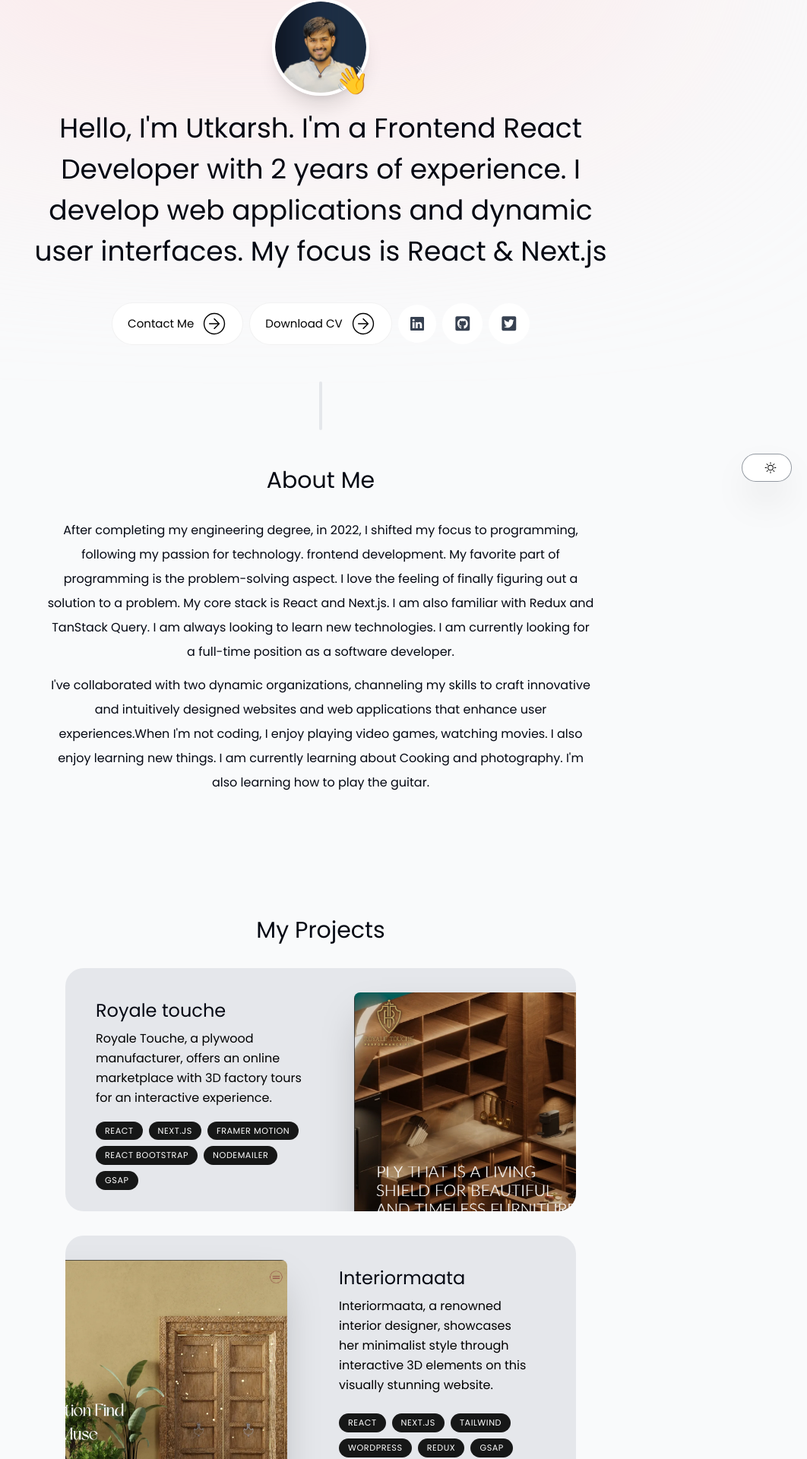
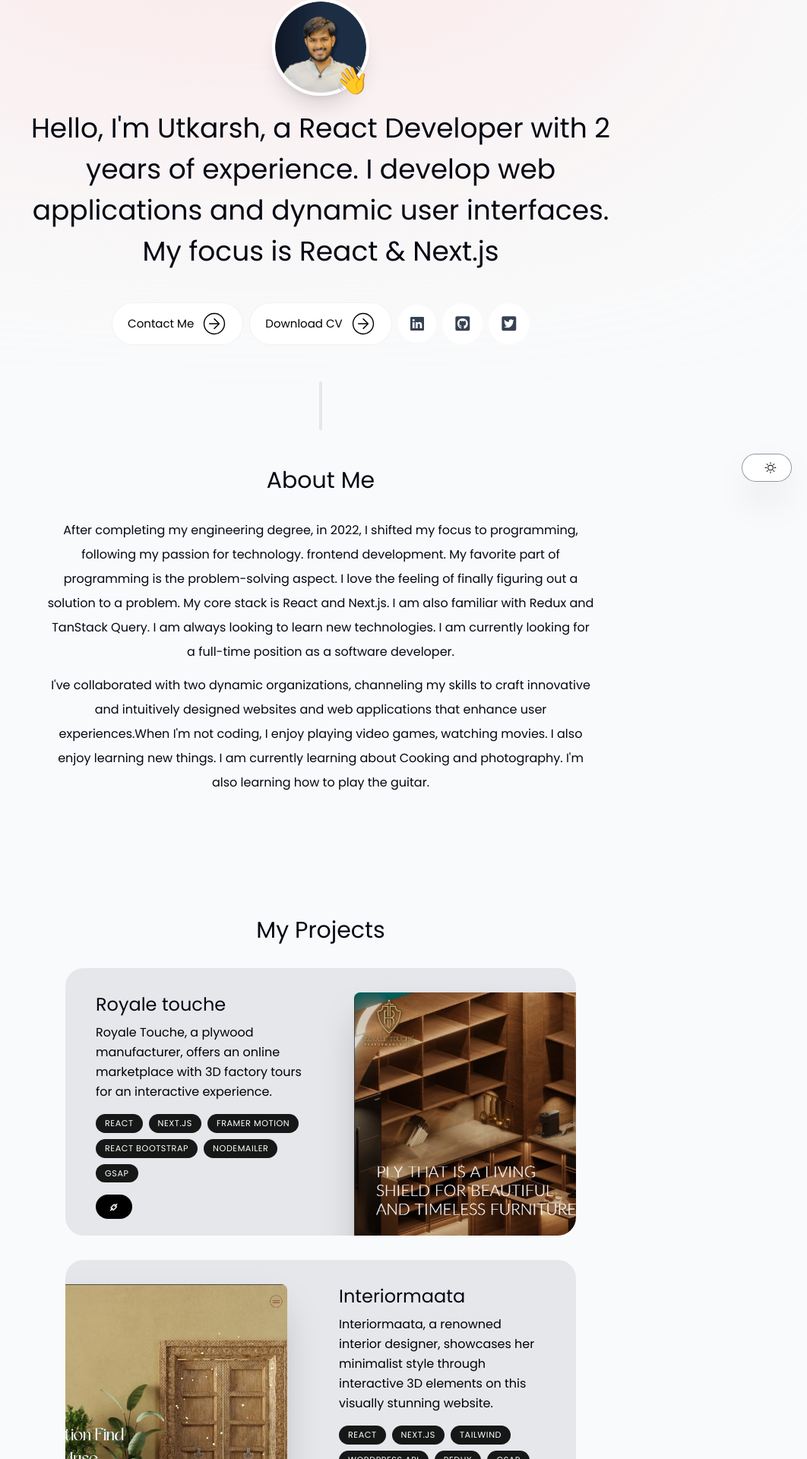
Before and after one commit to utkarshyadav11/nework, a Next.js app: page / in a window 1280 px wide. Shown: the part 146-2066 px from the top of the page at 76% size, without its empty margins (218-1280 px from the left). Built offline with nearby package versions, Linux system fonts and the light colour scheme.

Commit message:
new push

```diff
--- a/components/about.tsx
+++ b/components/about.tsx
@@ -46,5 +46,8 @@ export default function About() {
         learning how to play the guitar.
       </p>
     </motion.section>
+
+
+
   );
 }
--- a/components/intro.tsx
+++ b/components/intro.tsx
@@ -11,6 +11,7 @@ import { FaGithubSquare } from "react-icons/fa";
 import { FaTwitterSquare } from "react-icons/fa";
 import { useSectionInView } from "@/lib/hooks";
 import { useActiveSectionContext } from "@/context/active-section-context";
+
 
 export default function Intro() {
   const { ref } = useSectionInView("Home", 0.5);
@@ -65,8 +66,8 @@ export default function Intro() {
         animate={{ opacity: 1, y: 0 }}
       >
 
-        <span className="">Hello, I'm Utkarsh.</span> I'm a{" "}
-        <span className="">Frontend React Developer</span> with{" "}
+        <span className="">Hello, I'm Utkarsh,</span> a{" "}
+        <span className="">React Developer</span> with{" "}
         <span className="">2 years</span> of experience. I develop{" "}
         <span className="">web applications and dynamic user interfaces</span>. My focus is{" "}
         <span className="">React & Next.js</span>
--- a/components/project.tsx
+++ b/components/project.tsx
@@ -4,6 +4,7 @@ import { useRef } from "react";
 import { projectsData } from "@/lib/data";
 import Image from "next/image";
 import { motion, useScroll, useTransform } from "framer-motion";
+import { TiLink } from "react-icons/ti";
 
 type ProjectProps = (typeof projectsData)[number];
 
@@ -12,7 +13,8 @@ export default function Project({
   description,
   tags,
   imageUrl,
-}: ProjectProps) {
+  projectLink,
+}: ProjectProps & {projectLink: string}) {
   const ref = useRef<HTMLDivElement>(null);
   const { scrollYProgress } = useScroll({
     target: ref,
@@ -30,13 +32,13 @@ export default function Project({
       }}
       className="mb-3 group sm:mb-8 last:mb-0"
     >
-      <section className="bg-gray-200 max-w-[42rem]  rounded-3xl overflow-hidden sm:pr-8 relative sm:h-[20rem] hover:bg-gray-300 transition sm:group-even:pl-8 dark:text-white dark:bg-white/10 dark:hover:bg-white/10">
-        <div className="pt-4 pb-7 px-5 sm:pl-10 sm:pr-2 sm:pt-10 sm:max-w-[50%] flex flex-col h-full sm:group-even:ml-[18rem]">
+      <section className="bg-gray-200 max-w-[42rem]  rounded-3xl overflow-hidden sm:pr-0 relative sm:h-[22rem] hover:bg-gray-300 transition sm:group-even:pl-8 dark:text-white dark:bg-white/10 dark:hover:bg-white/10">
+        <div className="pt-4 pb-7 px-5 sm:pl-10 sm:pr-2 sm:pt-8 sm:max-w-[50%] flex flex-col h-full sm:group-even:ml-[18rem]">
           <h3 className="text-2xl ">{title}</h3>
           <p className="mt-2 leading-relaxed text-black dark:text-white/80">
             {description}
           </p>
-          <ul className="flex flex-wrap gap-2 mt-4 sm:mt-auto">
+          <ul className="flex flex-wrap gap-2 mt-4 sm:mt-4">
             {tags.map((tag, index) => (
               <li
                 className="bg-black/[0.9] px-3 py-1 text-[0.7rem] uppercase tracking-wider text-white rounded-full dark:text-white/70"
@@ -46,6 +48,14 @@ export default function Project({
               </li>
             ))}
           </ul>
+          <a
+            href={projectLink}
+            target="_blank"
+            rel="noopener noreferrer"
+            className="px-4 py-2 mt-4 font-semibold text-white transition-colors bg-black w-fit rounded-[16px]"
+          >
+            <TiLink />
+          </a>
         </div>
 
         <Image
--- a/lib/data.ts
+++ b/lib/data.ts
@@ -78,13 +78,15 @@ export const projectsData = [
       "Royale Touche, a plywood manufacturer, offers an online marketplace with 3D factory tours for an interactive experience.",
     tags: ["React", "Next.js", "Framer motion", "React Bootstrap", "Nodemailer", "Gsap"],
     imageUrl:RoyaleTouche,
+    projectLink: "https://plywood.royaletouche.com/",
   },
   {
     title: "Interiormaata",
     description:
       "Interiormaata, a renowned interior designer, showcases her minimalist style through interactive 3D elements on this visually stunning website.",
-    tags: ["React", "Next.js", "Tailwind", "Wordpress", "Redux", "Gsap"],
+    tags: ["React", "Next.js", "Tailwind", "Wordpress Api", "Redux", "Gsap"],
     imageUrl: InteriorMaata,
+    projectLink: "https://interiormaata.com/",
   },
   {
     title: "Raaj Solar",
@@ -92,12 +94,14 @@ export const projectsData = [
       "Raaj Solar, India’s leading solar panel manufacturer, unveils a sleek, mobile-optimized website built with React ",
     tags: ["React", "Nodemailer", "SCSS", "Framer motion" ,"Gsap"],
     imageUrl: RaajSolar,
+    projectLink: "https://raajsolar.com",
   },
   {
     title:"Siddhguru",
     description:"Siddhguru is a front-end site built with React, SCSS, and GSAP, providing seamless animations and a user-friendly experience for thousands daily.",
-    tags:["React", "SCSS", "Nodemailer","Wordpress", "Redux", "Gsap"],
+    tags:["React", "SCSS", "Nodemailer","Wordpress Api", "Redux", "Gsap"],
     imageUrl:SiddhGuru,
+    projectLink: "https://sribrahmrishiashram.org/",
 
   }
 
@@ -120,16 +124,13 @@ export const skillsData = [
   "Material UI",
   "JSON",
   "Styled Components",
-  "Deno",
   "Docker",
-  "Auth0",
+  "Authentication",
   "ShadCN",
   "Postman",
-  "Storybook",
   "MongoDB",
   "Redux",
   "Bun",
-  "Strapi",
   "Axios",
   "TanStack Query",
   "Wordpress API",
```
